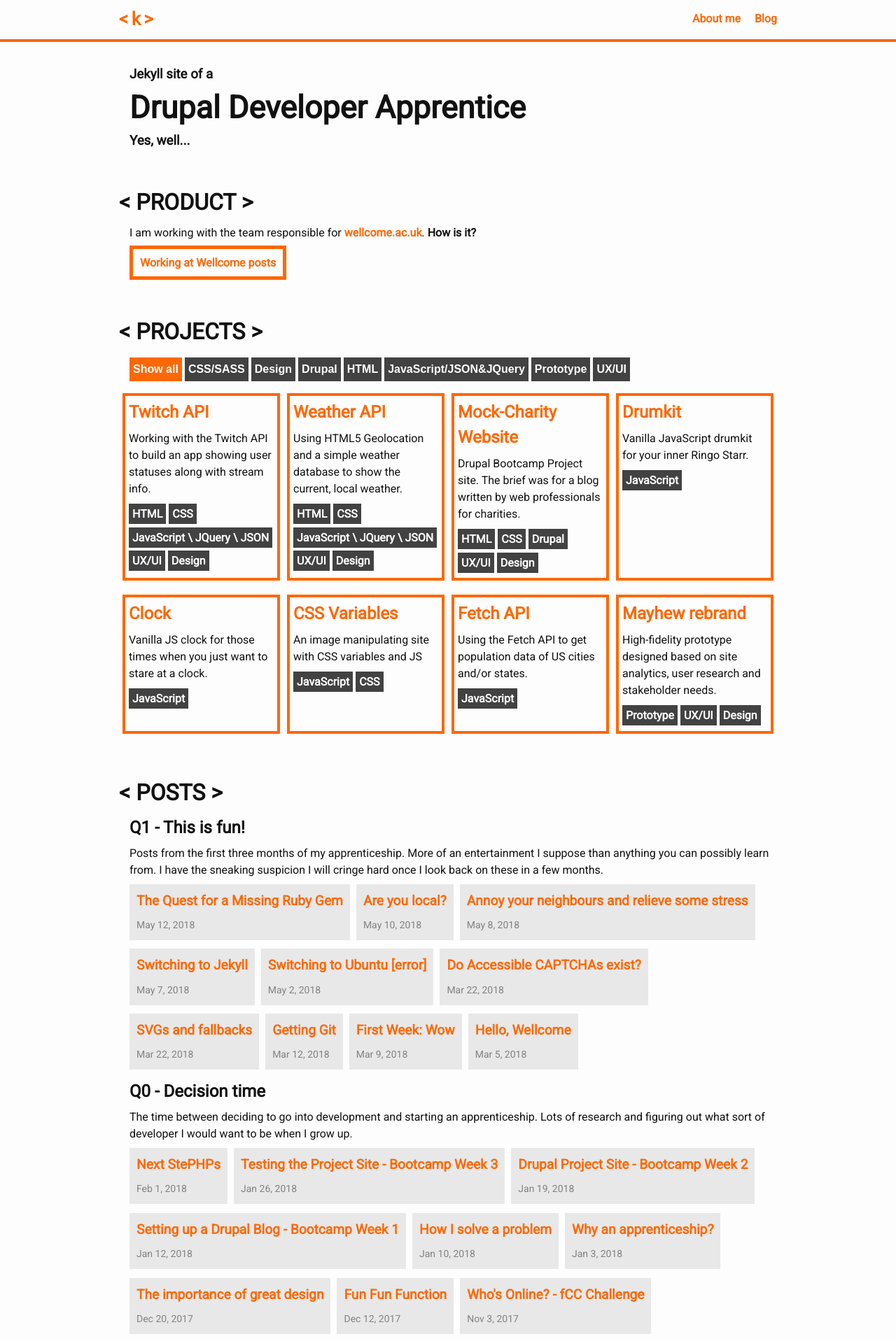
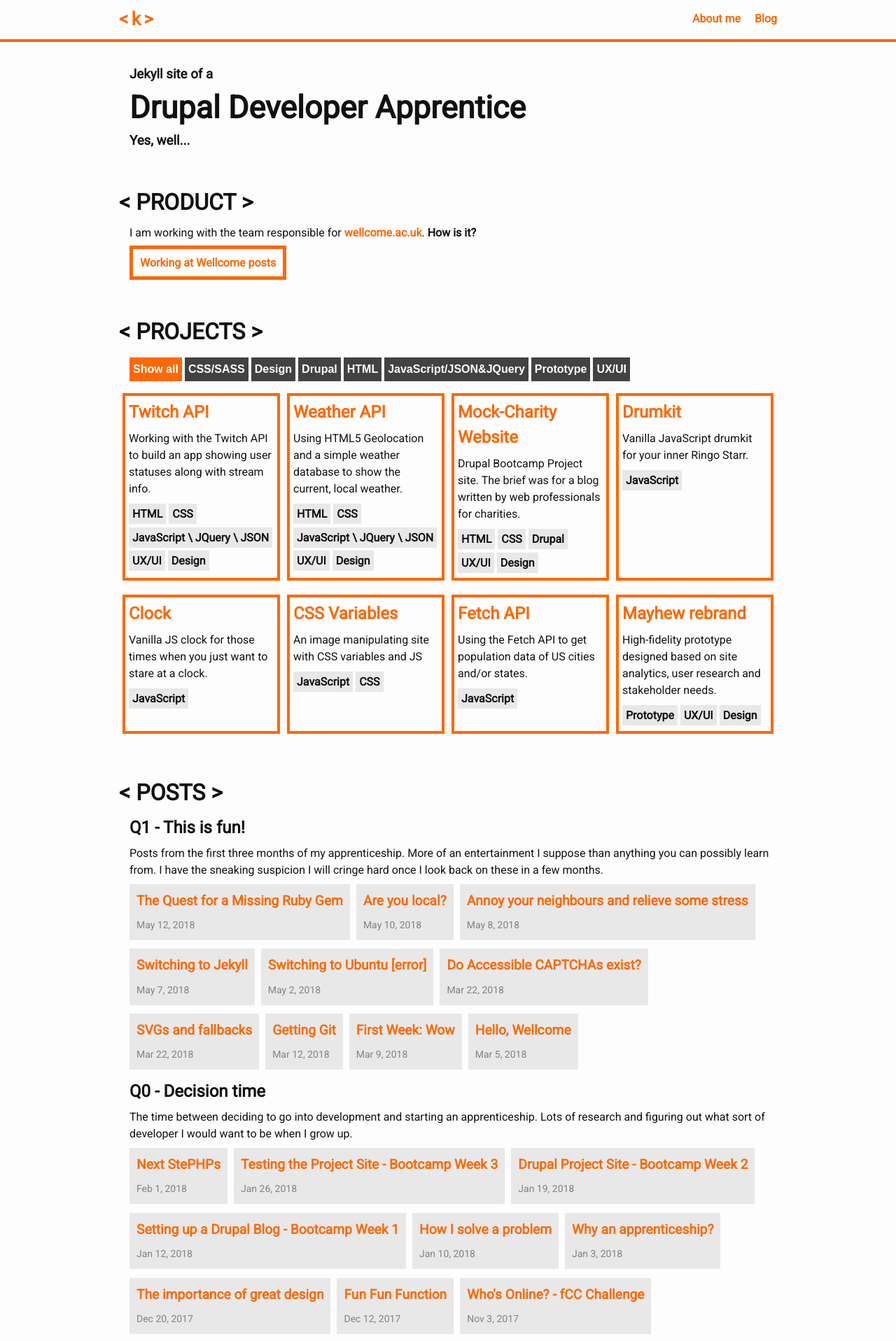
Before and after one commit to krisztin/krisztin.github.io, a Jekyll site: the page built from index.md, in a window 1280 px wide. Shown: the top 1917 px of the page at 70% size. Built offline with Jekyll 4.4.1, drawn with Linux system fonts in a browser that asks for light colours; nearby versions of some CDN libraries.

Commit message:
fixing broken FP article mediaQ

```diff
--- a/_sass/minima/_home.scss
+++ b/_sass/minima/_home.scss
@@ -103,8 +103,8 @@
     line-height: $base-line-height * 1.4;
     font-weight: bold;
     white-space: nowrap;
-    background-color: $grey-color-dark;
-    color: $text-color-light;
+    background-color: $grey-color-light;
+    color: $text-color;
     display: inline;
 }
 
@@ -132,11 +132,9 @@
 @media screen and (max-width: 700px) {
     .post-list {
         margin-left: 0px;
+        display: block;
         article {
             max-width: 100%;
-            display: block;
-            margin: 0 0 5px 0;
-            float: none;
         }
     }
 }
```
Also changed, not shown: _posts/2017-10-21-fcc-weather.md (+2 -1 lines), _posts/2017-11-03-fcc-twitch.md (+1 -0 lines).
